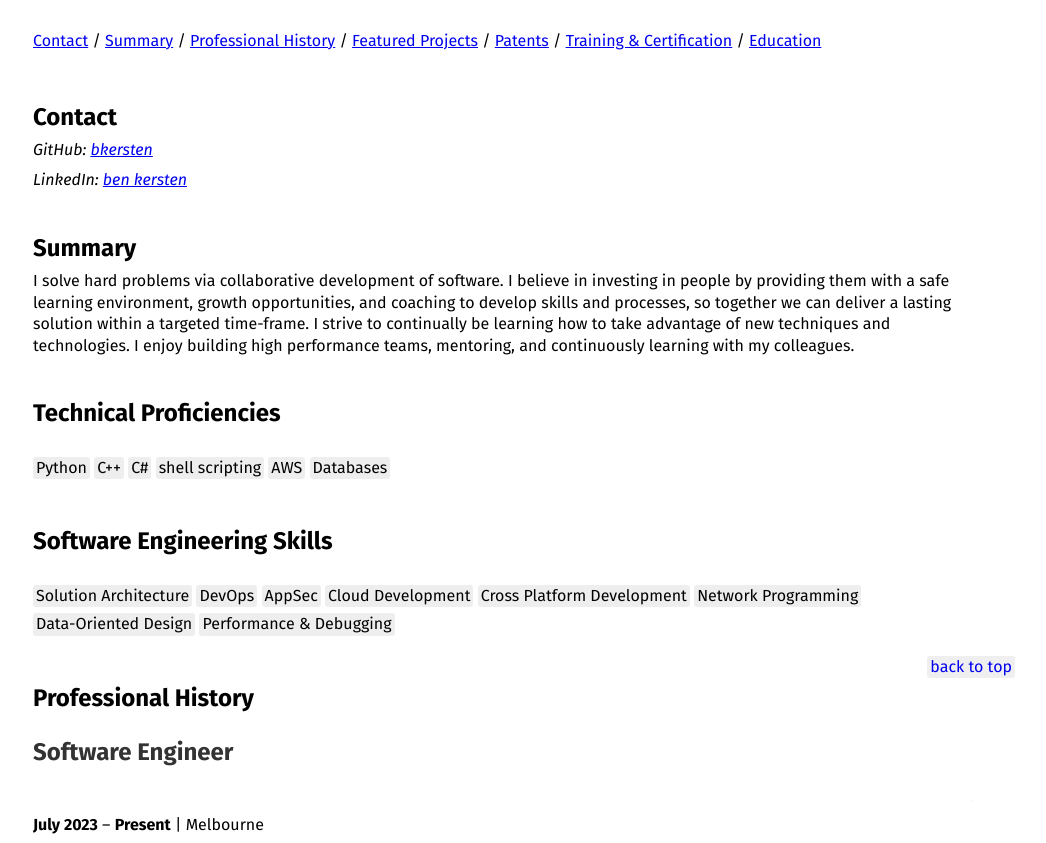
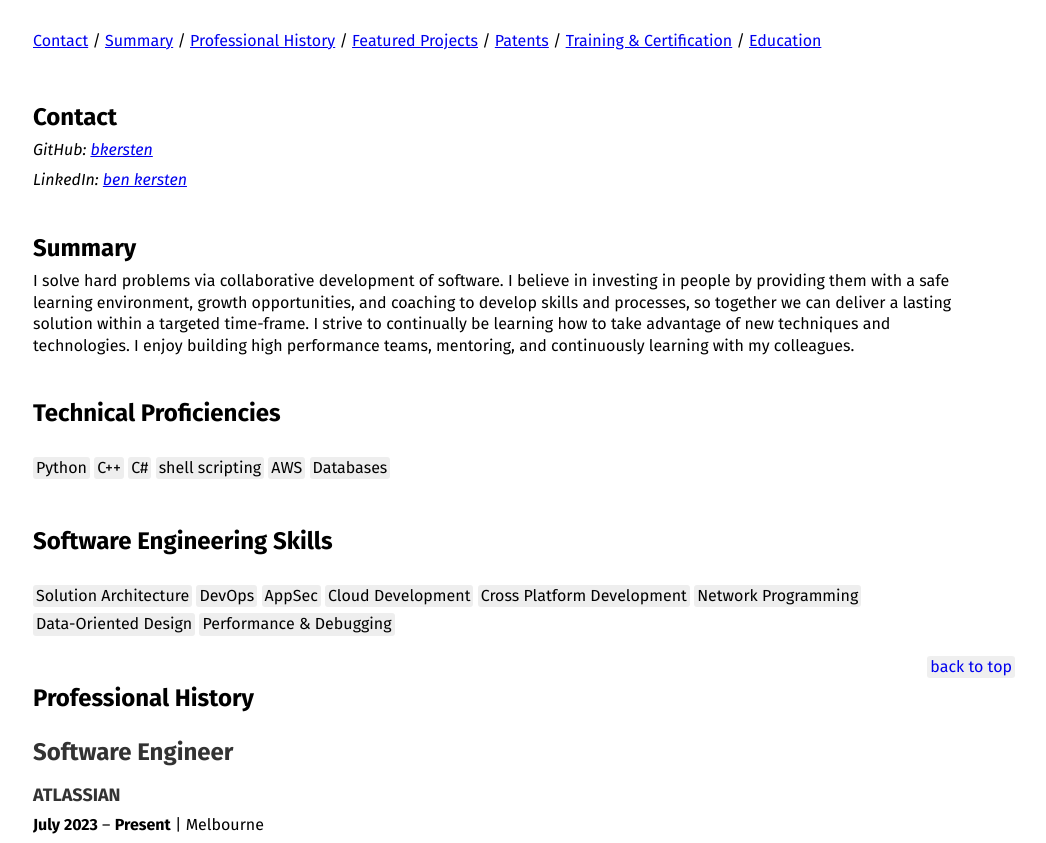
Before and after one commit to bkersten/bkersten.github.io, a plain HTML site: page index.html in a window 1280 px wide. Shown: the part 109-952 px from the top of the page, without its empty margins (137-1183 px from the left). Drawn offline with nearby package versions, Linux system fonts and the light colour scheme.

Commit message:
display company name

```diff
--- a/index.html
+++ b/index.html
@@ -348,7 +348,7 @@
       <a name="atlassian"></a>
       <h1>
         Software Engineer</h1>
-      <h2 id="atlassian" class="hide-title">
+      <h2 id="atlassian">
         <a href="https://atlassian.com/" target="_blank" rel="noreferrer">Atlassian</a>
       </h2>
       <p class="term"><time datetime="2023-07">July 2023</time> &ndash; <strong>Present</strong> | Melbourne</p>
```
